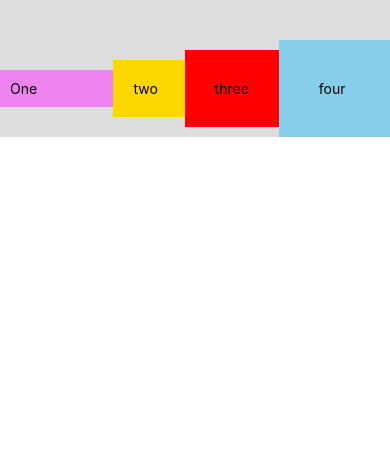
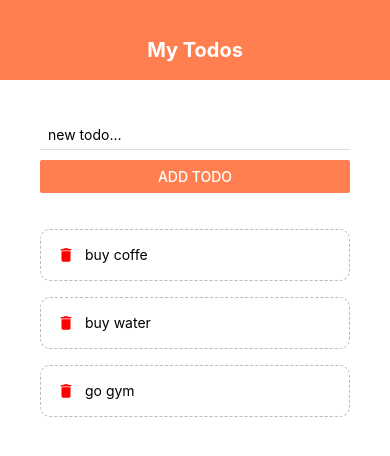
Before and after one commit to ishbayev16/simple-react-nativeapp, a React Native app: screen / in a window 390 px wide. Shown: the top 456 px of the page. Built offline with nearby package versions, Linux system fonts and the light colour scheme.

Commit message:
todo app, icons with expo

```diff
--- a/App.js
+++ b/App.js
@@ -36,28 +36,27 @@
 
 
   return (
-    <SandBox/>
-    //   <TouchableWithoutFeedback onPress={()=>{
-    //     Keyboard.dismiss();
-    //   }}>
-    // <View style={styles.container}>
+      <TouchableWithoutFeedback onPress={()=>{
+        Keyboard.dismiss();
+      }}>
+    <View style={styles.container}>
 
-    //   <Header/>
+      <Header/>
 
-    //   <View style={styles.content}>
-    //     <AddTodo submitHandler={submitHandler}/>
-    //     <View style={styles.list}>
-    //       <FlatList
-    //         data = {todos}
-    //         renderItem = {({item})=>(
-    //           <TodoItem item={item} pressHandler={pressHandler}/>
-    //         )}
-    //       />
-    //     </View>
-    //   </View>
+      <View style={styles.content}>
+        <AddTodo submitHandler={submitHandler}/>
+        <View style={styles.list}>
+          <FlatList
+            data = {todos}
+            renderItem = {({item})=>(
+              <TodoItem item={item} pressHandler={pressHandler}/>
+            )}
+          />
+        </View>
+      </View>
 
-    // </View>
-    // </TouchableWithoutFeedback>
+    </View>
+    </TouchableWithoutFeedback>
   );
 }
 
@@ -67,9 +66,13 @@
     backgroundColor: '#fff',
   },
   content: {
+    flex: 1,
     padding: 40,
+    // backgroundColor: 'pink',
   },
   list: {
+    flex: 1,
     marginTop: 20,
+    // backgroundColor: 'yellow',
   }
 });
--- a/components/todoItem.js
+++ b/components/todoItem.js
@@ -1,12 +1,17 @@
 import React from 'react';
-import { StyleSheet, Text, TouchableOpacity } from 'react-native';
+import { StyleSheet, Text, TouchableOpacity, View } from 'react-native';
+import { MaterialIcons } from '@expo/vector-icons';
+
 
 export default function TodoItem({item, pressHandler }){
     return(
         <TouchableOpacity onPress={() => pressHandler(item.key)}>
-            <Text style = {styles.item}>
+            <View style={styles.item}>
+            <MaterialIcons name='delete' size={18} color='red'/>
+            <Text style={styles.itemText}>
                 {item.text}
             </Text>
+            </View>
         </TouchableOpacity>
     )
 }
@@ -19,5 +24,9 @@
         borderWidth: 1,
         borderStyle: 'dashed',
         borderRadius: 10,
+        flexDirection: 'row',
+    },
+    itemText:{
+        marginLeft: 10,
     }
 })
```
